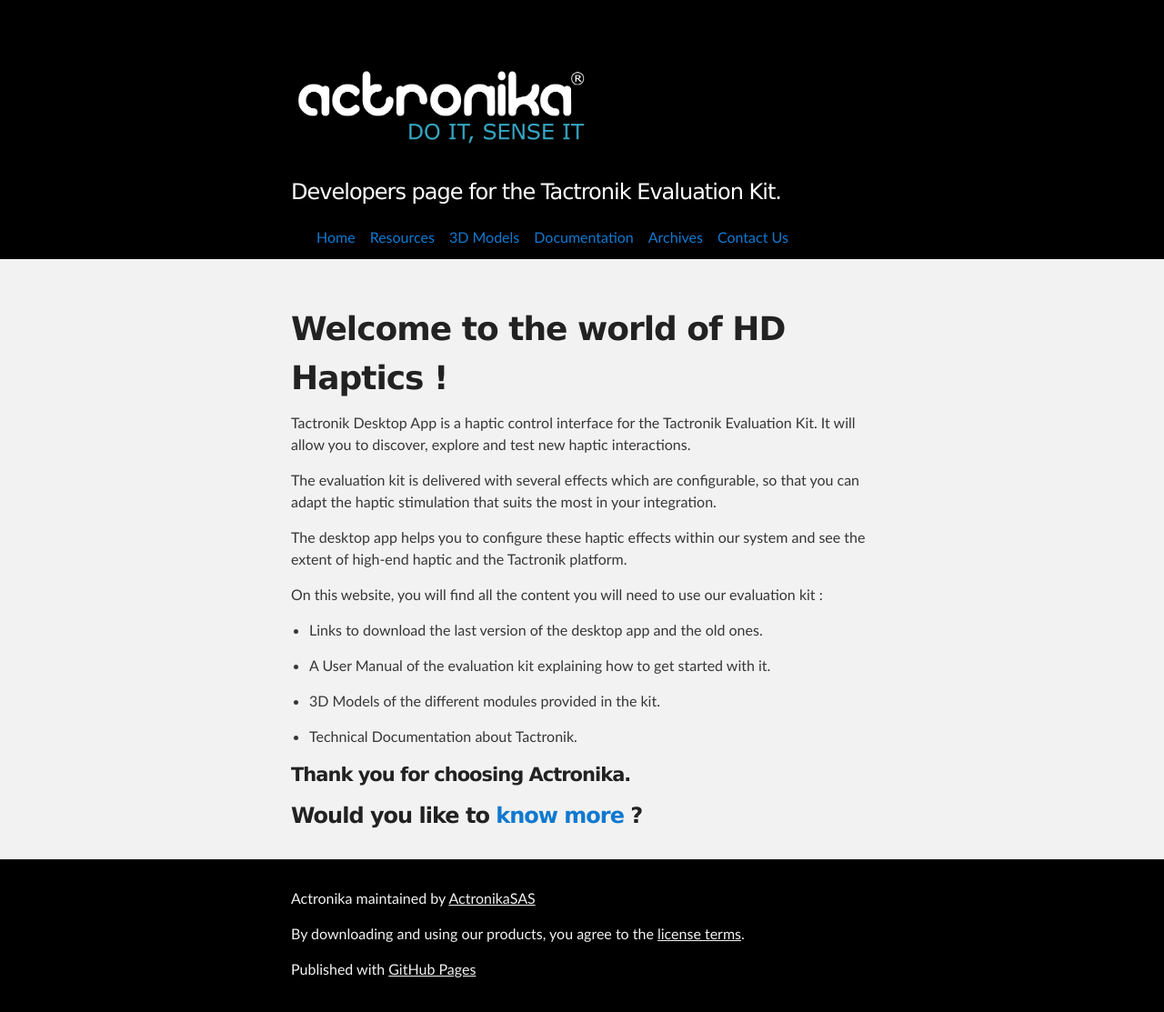
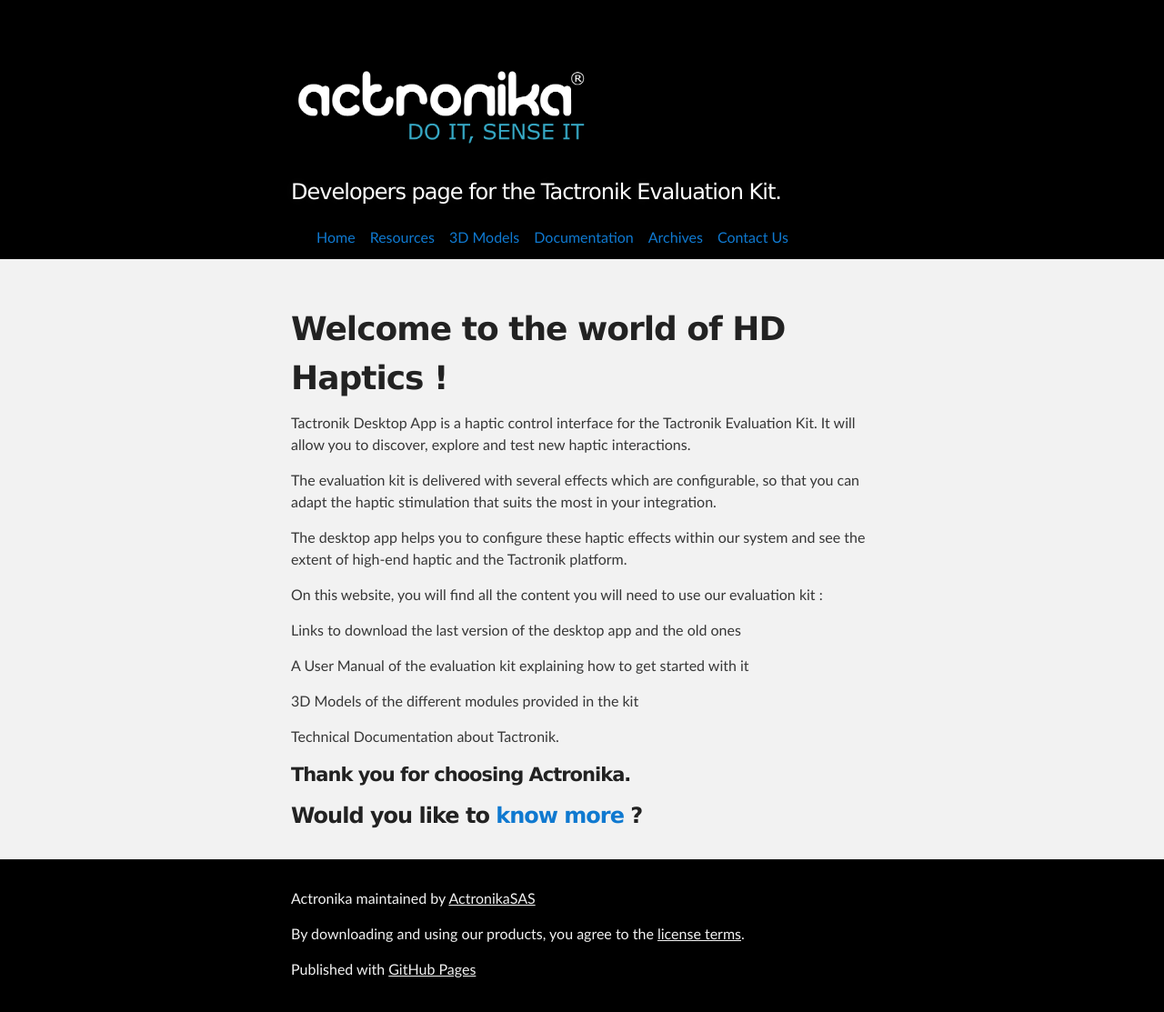
Before and after one commit to ActronikaSAS/dev.actronika.com, a Jekyll site: the page built from index.md, in a window 1280 px wide. Shown: the whole page at 91% size. Built offline with Jekyll 4.4.1, drawn with Linux system fonts in a browser that asks for light colours; our own code applies the rules of GitHub Pages for plain Markdown files.

```diff
--- a/index.md
+++ b/index.md
@@ -12,13 +12,13 @@ The desktop app helps you to configure these haptic effects within our system an
 
 On this website, you will find all the content you will need to use our evaluation kit :
 
-- Links to download the last version of the desktop app and the old ones.
+Links to download the last version of the desktop app and the old ones
 
-- A User Manual of the evaluation kit explaining how to get started with it.
+A User Manual of the evaluation kit explaining how to get started with it
 
-- 3D Models of the different modules provided in the kit.
+3D Models of the different modules provided in the kit
 
-- Technical Documentation about Tactronik.
+Technical Documentation about Tactronik.
 
 
 
```
